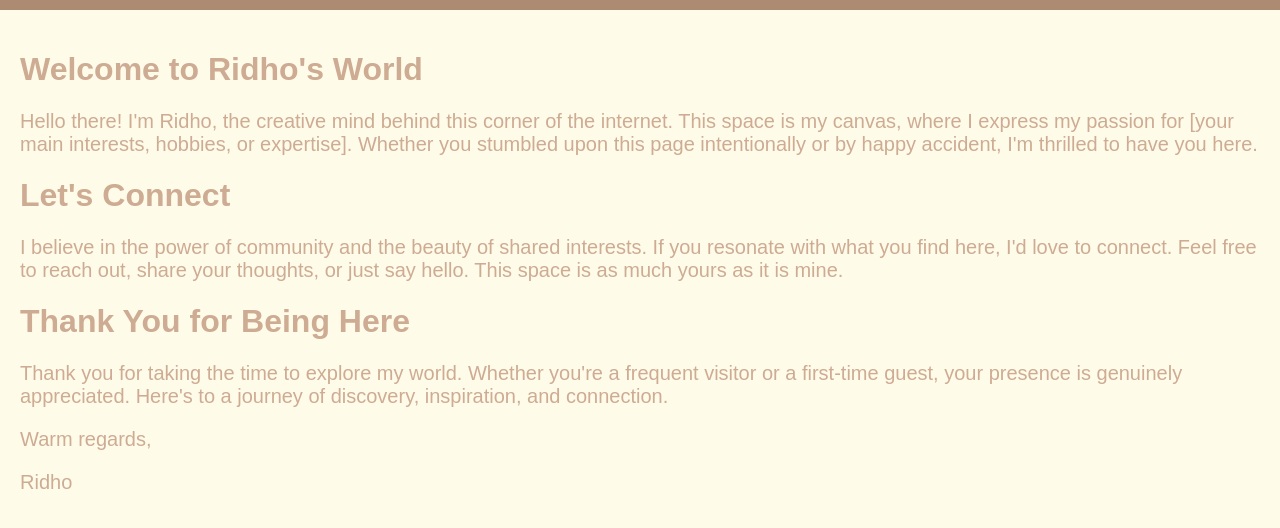
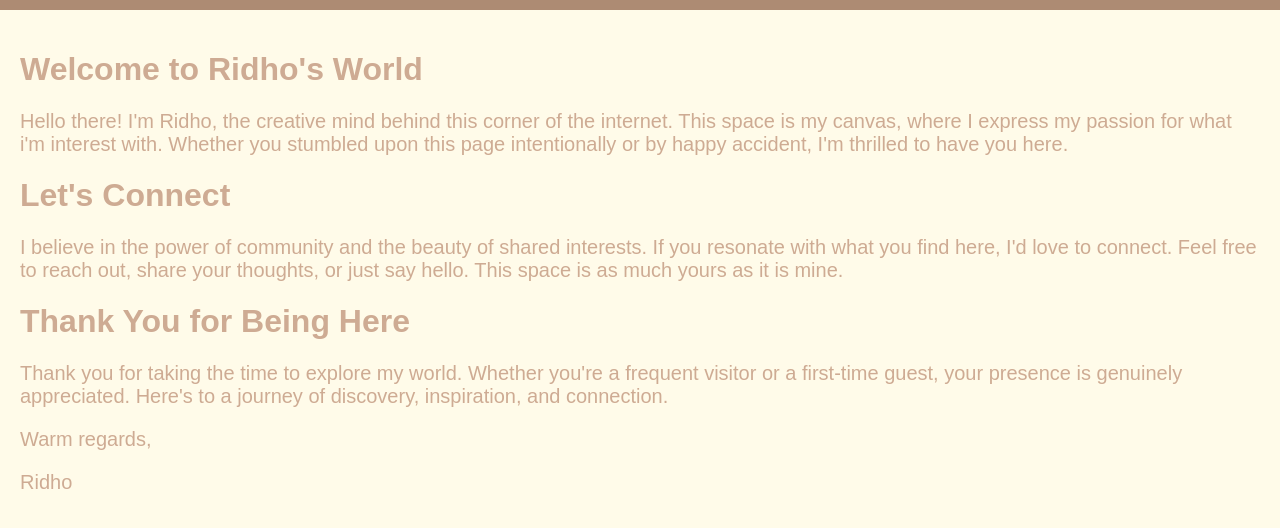
Before and after one commit to VencyLab/Profile.github.io, a plain HTML site: page index.html in a window 1280 px wide. Shown: the part 94-622 px from the top of the page. Drawn offline with Linux system fonts and the light colour scheme.

Commit message:
Update index.html

```diff
--- a/index.html
+++ b/index.html
@@ -33,8 +33,7 @@
       <h1>Welcome to Ridho's World</h1>
       <p>
         Hello there! I'm Ridho, the creative mind behind this corner of the
-        internet. This space is my canvas, where I express my passion for [your
-        main interests, hobbies, or expertise]. Whether you stumbled upon this
+        internet. This space is my canvas, where I express my passion for what i'm interest with. Whether you stumbled upon this
         page intentionally or by happy accident, I'm thrilled to have you here.
       </p>
       <h1>Let's Connect</h1>
```
